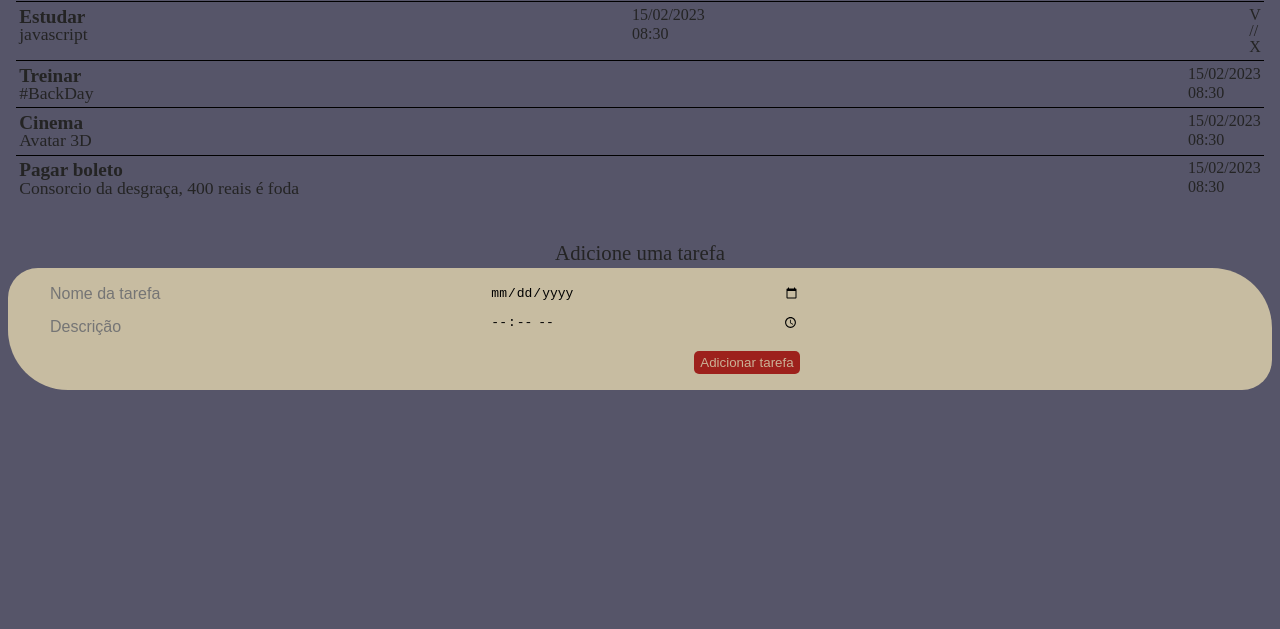
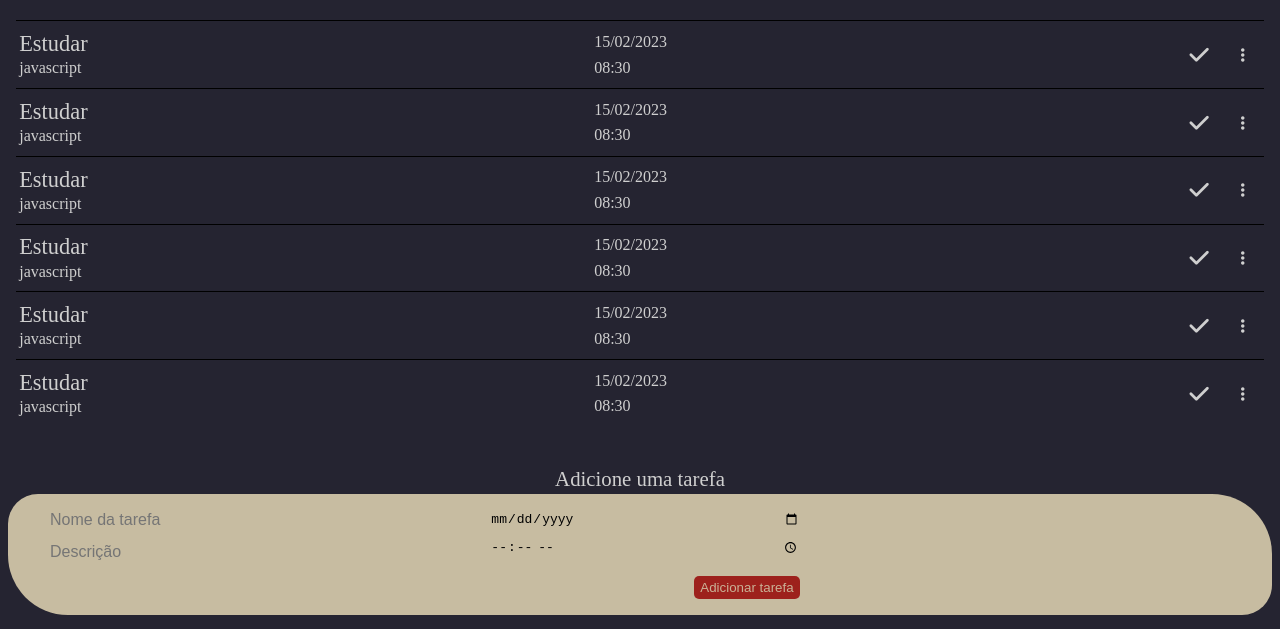
Before and after one commit to brunnorch/tasks-list, a website: page index.html in a window 1280 px wide. Shown: the part 171-800 px from the top of the page. Drawn offline with Linux system fonts and the light colour scheme; a web font is replaced by a local one.

Commit message:
progress

```diff
--- a/css/style.css
+++ b/css/style.css
@@ -3,12 +3,13 @@
 :root {
   --font: 'Signika Negative';
   --bg: #F1D3B3;
-  --bg-dark: #565569;
+  --bg-dark: #252431;
   --bg-header: #C7BCA1;
   --dark: #31314d;
   --light: #cab196;
   --bg-task: #C7BCA1;
-  --color: #242424;
+  --color: #cfcfcf;
+  --color-dark: #242424;
   --btn: #950101d2;
 }
 
@@ -21,6 +22,7 @@ body {
 
 .header {
   background-color: var(--bg-header);
+  color: var(--color-dark);
   text-align: center;
   font-size: 1.2em;
   padding: 0.4em 0.2em;
@@ -103,27 +105,49 @@ input:checked~.slider::before {
   border-top: 1px solid black;
   display: flex;
   justify-content: space-between;
-  padding: 0.3em 0.2em;
+  padding: 0.6em 0.2em;
   margin: 0 1em;
 }
 
+.task-description,.task-datetime{
+  display: flex;
+  flex-direction: column;
+  justify-content: center;
+}
+
+.task-edits {
+  display: flex;
+  flex-direction: row;
+}
+
+.edits-btn {
+  display: flex;
+  align-items: center;
+  padding: 0.8em 1em;
+}
+
+
+.fa-check {
+  font-size: 22px;
+}
+
 .tasks__title {
-  font-size: 1.2em;
-  font-weight: 600;
+  font-size: 1.4em;
+  font-weight: 400;
 }
 
 .tasks__description {
-  font-size: 1.1em;
-  font-weight: 400;
+  font-weight: 300;
+  margin-top: 0.3em;
 }
 
 .tasks__date {
-  font-weight: 400;
-  margin-bottom: 0.2em;
+  font-weight: 300;
 }
 
 .tasks__time {
-  font-weight: 400;
+  font-weight: 300;
+  margin-top: 0.6em;
 }
 
 
@@ -135,7 +159,6 @@ input:checked~.slider::before {
   margin: 2em 0 0.2em;
 }
 
-
 .form {
   background-color: var(--bg-task);
   display: flex;
@@ -143,9 +166,6 @@ input:checked~.slider::before {
   padding: 1em 2.5em;
   margin: 0em 0.5em;
 }
-
-
-.form__task-taskdescription {}
 
 .form__task-datetime {
   text-align: end;
--- a/index.html
+++ b/index.html
@@ -7,12 +7,14 @@
     <meta name="viewport" content="width=device-width, initial-scale=1.0">
     <link rel="stylesheet" href="/css/reset.css">
     <link rel="stylesheet" href="/css/style.css">
+    <script src="https://kit.fontawesome.com/3618b81f83.js" crossorigin="anonymous"></script>
     <title>TaskList</title>
 </head>
 
 <body>
 
     <header class="header">
+        <p id="time"></p>
         <span>20:15 | </span>
         <span> | </span>
         <span>Terça-Feira,</span>
@@ -45,39 +47,84 @@
                     <p class="tasks__time">08:30</p>
                 </div>
                 <div class="task-edits">
-                    <p>V</p>
-                    <p>//</p>
-                    <p>X</p>
+                    <p class="edits-btn"><i class="fa-solid fa-check"></i></p>
+
+                    <p class="edits-btn"><i class="fa-solid fa-ellipsis-vertical"></i></p>
                 </div>
             </div>
             <div class="tasks__todo">
-                <div>
-                    <p class="tasks__title">Treinar</p>
-                    <p class="tasks__description">#BackDay</p>
+                <div class="task-description">
+                    <p class="tasks__title">Estudar</p>
+                    <p class="tasks__description">javascript</p>
                 </div>
-                <div>
+                <div class="task-datetime">
                     <p class="tasks__date">15/02/2023</p>
                     <p class="tasks__time">08:30</p>
                 </div>
+                <div class="task-edits">
+                    <p class="edits-btn"><i class="fa-solid fa-check"></i></p>
+
+                    <p class="edits-btn"><i class="fa-solid fa-ellipsis-vertical"></i></p>
+                </div>
             </div>
             <div class="tasks__todo">
-                <div>
-                    <p class="tasks__title">Cinema</p>
-                    <p class="tasks__description">Avatar 3D</p>
+                <div class="task-description">
+                    <p class="tasks__title">Estudar</p>
+                    <p class="tasks__description">javascript</p>
                 </div>
-                <div>
+                <div class="task-datetime">
                     <p class="tasks__date">15/02/2023</p>
                     <p class="tasks__time">08:30</p>
                 </div>
+                <div class="task-edits">
+                    <p class="edits-btn"><i class="fa-solid fa-check"></i></p>
+
+                    <p class="edits-btn"><i class="fa-solid fa-ellipsis-vertical"></i></p>
+                </div>
             </div>
             <div class="tasks__todo">
-                <div>
-                    <p class="tasks__title">Pagar boleto</p>
-                    <p class="tasks__description">Consorcio da desgraça, 400 reais é foda</p>
+                <div class="task-description">
+                    <p class="tasks__title">Estudar</p>
+                    <p class="tasks__description">javascript</p>
                 </div>
-                <div>
+                <div class="task-datetime">
                     <p class="tasks__date">15/02/2023</p>
                     <p class="tasks__time">08:30</p>
+                </div>
+                <div class="task-edits">
+                    <p class="edits-btn"><i class="fa-solid fa-check"></i></p>
+
+                    <p class="edits-btn"><i class="fa-solid fa-ellipsis-vertical"></i></p>
+                </div>
+            </div>
+            <div class="tasks__todo">
+                <div class="task-description">
+                    <p class="tasks__title">Estudar</p>
+                    <p class="tasks__description">javascript</p>
+                </div>
+                <div class="task-datetime">
+                    <p class="tasks__date">15/02/2023</p>
+                    <p class="tasks__time">08:30</p>
+                </div>
+                <div class="task-edits">
+                    <p class="edits-btn"><i class="fa-solid fa-check"></i></p>
+
+                    <p class="edits-btn"><i class="fa-solid fa-ellipsis-vertical"></i></p>
+                </div>
+            </div>
+            <div class="tasks__todo">
+                <div class="task-description">
+                    <p class="tasks__title">Estudar</p>
+                    <p class="tasks__description">javascript</p>
+                </div>
+                <div class="task-datetime">
+                    <p class="tasks__date">15/02/2023</p>
+                    <p class="tasks__time">08:30</p>
+                </div>
+                <div class="task-edits">
+                    <p class="edits-btn"><i class="fa-solid fa-check"></i></p>
+
+                    <p class="edits-btn"><i class="fa-solid fa-ellipsis-vertical"></i></p>
                 </div>
             </div>
 
@@ -102,7 +149,7 @@
         </section>
 
     </main>
-
+    <script src="js/index.js"></script>
 </body>
 
 </html>
--- a/js/index.js
+++ b/js/index.js
@@ -1,15 +1,16 @@
-function DNAStrand(dna) {
-    return dna.replace(/./g, function (c) {
-        console.log(DNAStrand.pairs[c]);
-        return DNAStrand.pairs[c]
-    })
+var timeDisplay = document.getElementById("time");
+
+
+function refreshTime() {
+    var dateString = new Date().toUTCString();
+    var formattedString = dateString.replace(", ", " - ");
+    timeDisplay.innerHTML = formattedString;
 }
 
-DNAStrand.pairs = {
-    A: 'T',
-    T: 'A',
-    C: 'G',
-    G: 'C',
-}
+setInterval(refreshTime, 1000);
 
-DNAStrand('ATTGC');
+var dateString = new Date().toUTCString();
+
+let teste = dateString.split(' ');
+
+console.log(teste);
```
Also changed, not shown: js/toggle.js (added).
